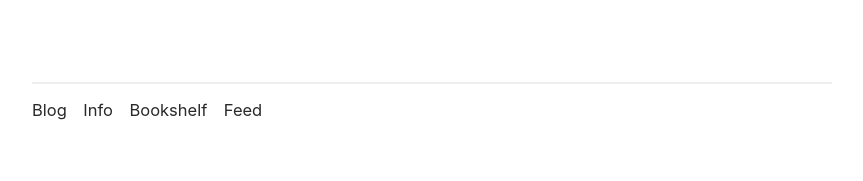
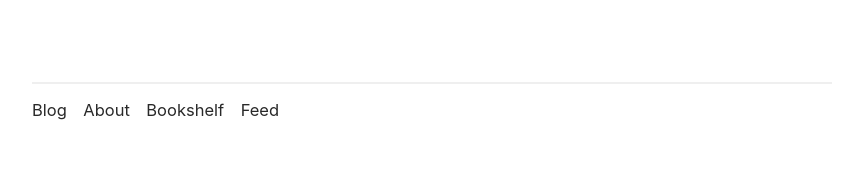
Before and after one commit to ajpwalser/ajpwalser.github.io, a Jekyll site: the page built from index.html, in a window 1280 px wide. Shown: the part 880-1061 px from the top of the page, without its empty margins (208-1071 px from the left). Built offline with Jekyll 4.4.1, drawn with Linux system fonts in a browser that asks for light colours; some web fonts are replaced; the list of posts is cut into pages by our own code.

Commit message:
Update default.html

```diff
--- a/_layouts/default.html
+++ b/_layouts/default.html
@@ -29,7 +29,7 @@
       <hr>
         <ul>
          <li><a href="{{ site.baseurl | prepend: site.url }}/">Blog</a></li>
-         <li><a href="{{ '/info/' | prepend: site.baseurl | prepend: site.url }}">Info</a></li>
+         <li><a href="{{ '/about/' | prepend: site.baseurl | prepend: site.url }}">About</a></li>
          <li><a href="{{ '/bookshelf/' | prepend: site.baseurl | prepend: site.url }}">Bookshelf</a></li>
          <li><a href="{{ '/feed.xml' | prepend: site.baseurl | prepend: site.url }}">Feed</a></li>
         </ul>
```
